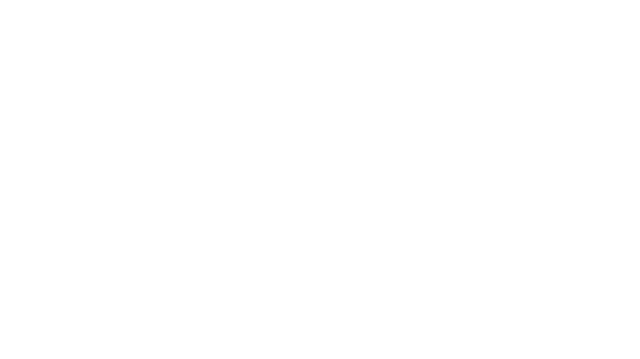
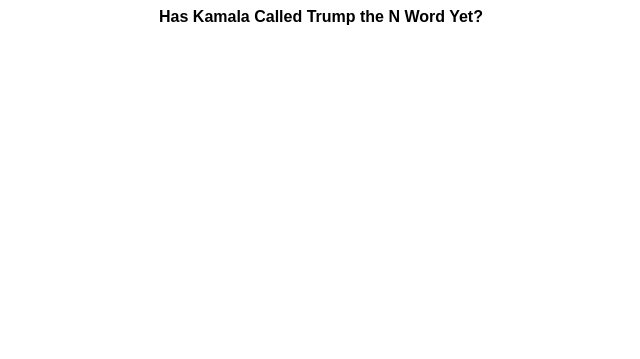
Before and after one commit to schmidtwmark/funnywebsite, a plain HTML site: page index.html in a window 1280 px wide. Shown: the top 359 px of the page, without its empty margins (319-959 px from the left). Drawn offline with Linux system fonts and the light colour scheme.

Commit message:
Add title

```diff
--- a/index.html
+++ b/index.html
@@ -1,10 +1,20 @@
 <!DOCTYPE html>
 <html>
 
+
 <head>
-    <title>Not Yet</title>
+    <title>Has Trump Called Kamala the N Word?</title>
     <style>
-        body {
+        h1 {
+            font-size: small;
+            margin: auto;
+            text-align: center;
+            font-size: 1em;
+            font-weight: regular;
+            font-family: sans-serif;
+        }
+
+        p {
             display: flex;
             align-items: center;
             justify-content: center;
@@ -17,8 +27,10 @@
     </style>
 </head>
 
+
 <body>
-    Not Yet!
+    <h1>Has Kamala Called Trump the N Word Yet?</h1>
+    <p id="answer">Not Yet!</p>
 </body>
 
 </html>
```
